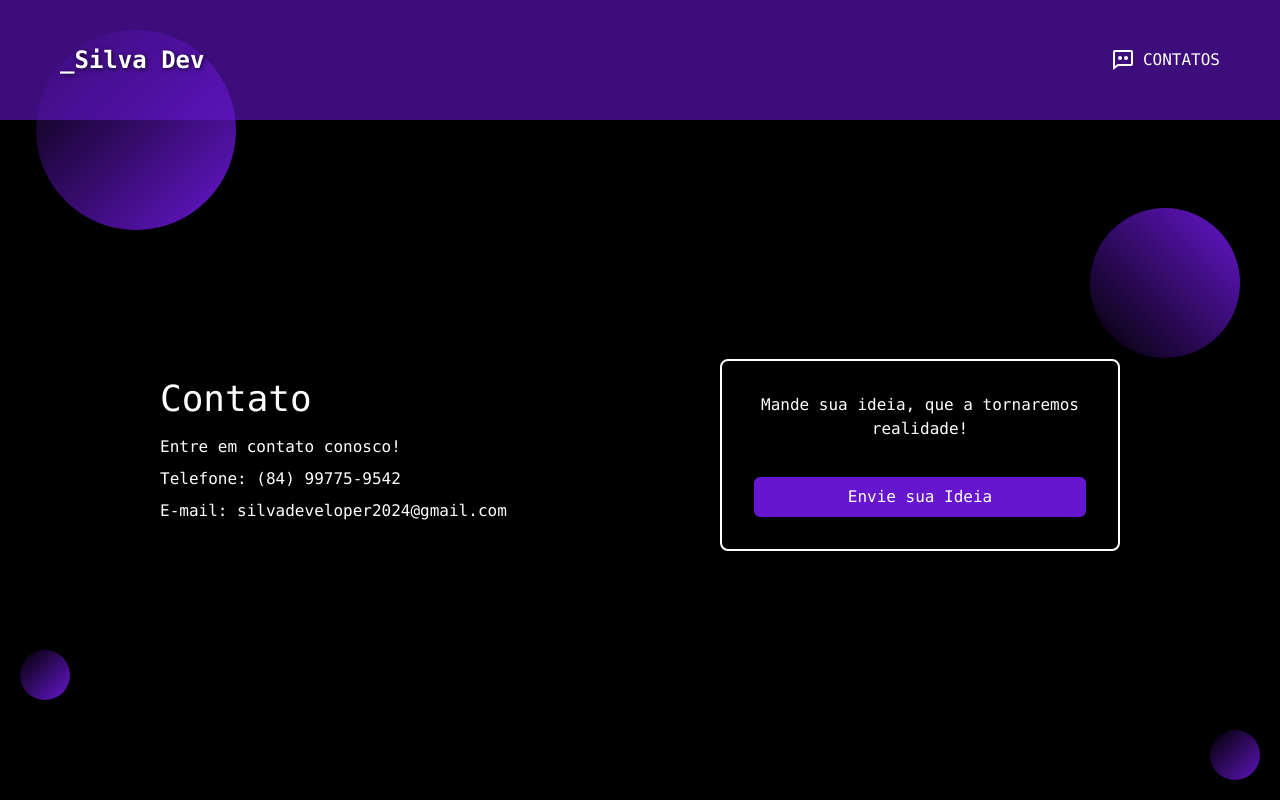
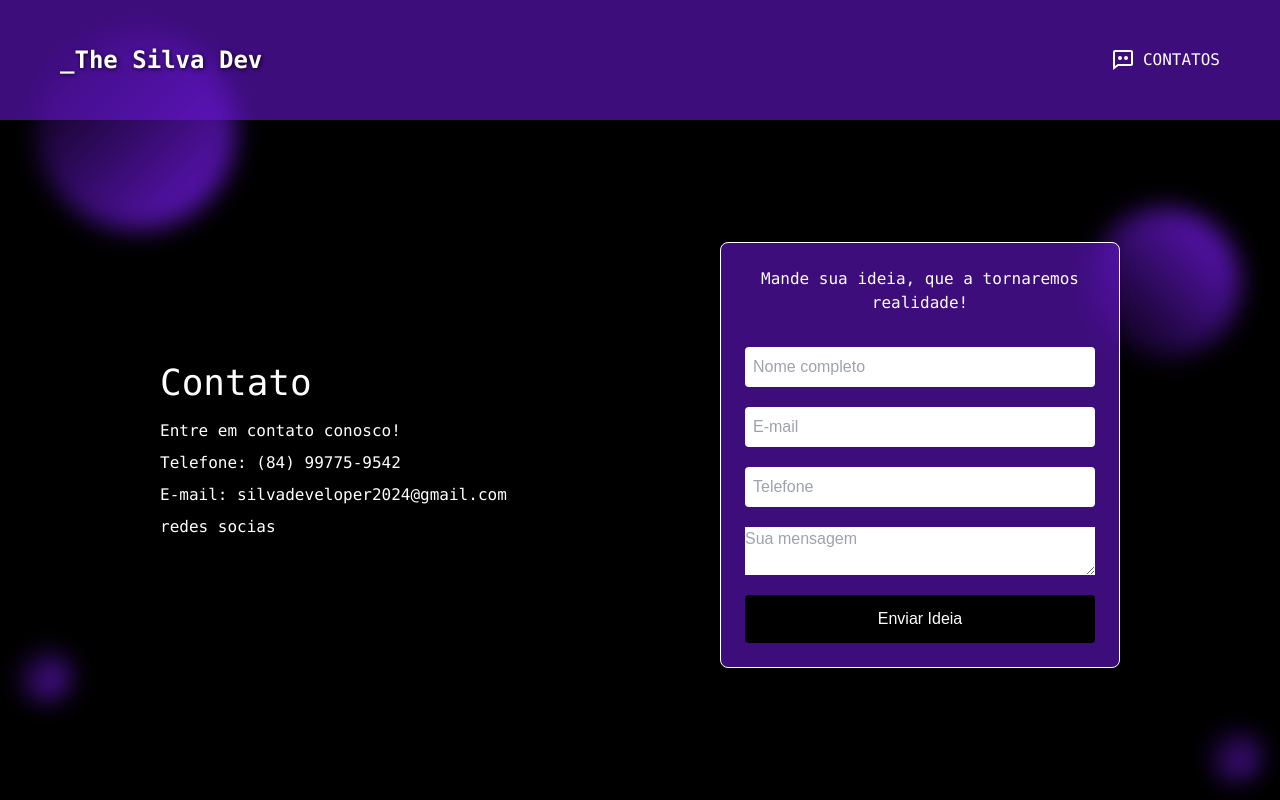
Before and after one commit to TheDev-Silva/silvadev, a Next.js app: page /Contacts in a window 1280 px wide. Built offline with nearby package versions, Linux system fonts and the light colour scheme.

Commit message:
feat: adição de formulario com envio de email

```diff
--- a/src/app/Contacts/page.tsx
+++ b/src/app/Contacts/page.tsx
@@ -1,30 +1,87 @@
+'use client'
 
-import React from 'react';
+import { useRouter } from 'next/navigation';
+import { BiLoader } from 'react-icons/bi'
+/* import Router from 'next/navigation'; */
+import React, { useState } from 'react';
+import { Router } from 'next/router';
 
 export default function Contact() {
+
+   const route = useRouter()
+
+   const [formData, setFormData] = useState({
+      name: '', email: '', phone: '', message: ''
+   })
+   const [responseMessage, setResponseMessage] = useState('')
+   const [isLoading, setIsLoading] = useState(false)
+
+   const handleChange = (e: React.ChangeEvent<HTMLInputElement | HTMLTextAreaElement>) => {
+      const { name, value } = e.target;
+      setFormData((prev) => ({ ...prev, [name]: value }));
+   };
+
+   const handleSubmit = async (e: React.FormEvent<HTMLFormElement>) => {
+      e.preventDefault();
+      setIsLoading(true)
+
+      try {
+         const response = await fetch('http://localhost:3333/clients', {
+            method: 'POST',
+            headers: {
+               'Content-Type': 'application/json',
+            },
+            body: JSON.stringify(formData),
+         });
+
+         if (response.ok) {
+
+            setResponseMessage('Cadastro realizado com sucesso! Verifique seu e-mail.');
+            setFormData({ name: '', email: '', phone: '', message: '' }) // Limpa o formulário
+            setTimeout(() => {
+               ; // Redireciona para a home
+               // Se quiser apenas recarregar a página atual:
+
+               route.push('/')
+            }, 3000);
+         } else {
+            const { error } = await response.json();
+            setResponseMessage(`Erro: ${error}`);
+         }
+      } catch (error) {
+         console.error('Erro ao enviar a ideia:', error);
+         setResponseMessage('Erro ao enviar sua ideia. Tente novamente mais tarde!');
+      } finally {
+         setIsLoading(false)
+      }
+   };
+
+
+
+
    return (
       <div className='relative md:flex w-full bg-black items-center md:justify-between justify-center p-10 md:pt-[150px] pt-[200px] px-10 md:px-40 md:h-[100vh] min-h-[100vh]'>
          {/* Círculo decorativo ao fundo */}
 
          <div
-                className='absolute -inset-0 md:w-[200px] md:h-[200px] h-[100px] w-[100px] left-9 top-[30px] rounded-full bg-gradient-to-br to-[#6716cf] from-[#000] transition-all duration-300'
+            className='absolute -inset-0 md:w-[200px] md:h-[200px] h-[100px] w-[100px] left-9 top-[30px] rounded-full bg-gradient-to-br to-[#6716cf] from-[#000] transition-all duration-300 blur-md'
          //style={{ top: '10%', right: '0%', transform: 'translate(-50%, -50%)' }} // Centraliza o círculo atrás do conteúdo
          >
          </div>
          <div
-                className='absolute w-[50px] h-[50px] right-5 bottom-[20px] rounded-full bg-gradient-to-br to-[#6716cf] from-[#000] opacity-90 transition-all duration-300'
+            className='absolute w-[50px] h-[50px] right-5 bottom-[20px] rounded-full bg-gradient-to-br to-[#6716cf] from-[#000] opacity-90 transition-all duration-300 blur-md'
          //style={{ top: '10%', right: '0%', transform: 'translate(-50%, -50%)' }} // Centraliza o círculo atrás do conteúdo
          >
 
          </div>
          <div
-                className='absolute md:w-[50px] md:h-[50px] w-[40px] h-[40px] left-5  rounded-full bg-gradient-to-br to-[#6716cf] from-[#000] bottom-[100px] transition-all duration-300'
+            className='absolute md:w-[50px] md:h-[50px] w-[40px] h-[40px] left-5  rounded-full bg-gradient-to-br to-[#6716cf] from-[#000] bottom-[100px] transition-all duration-300 blur-md'
          //style={{ top: '10%', right: '0%', transform: 'translate(-50%, -50%)' }} // Centraliza o círculo atrás do conteúdo
          >
 
          </div>
          <div
-                className='absolute md:w-[150px] md:h-[150px] w-[80px] h-[80px] rounded-full bg-gradient-to-tr to-[#6716cf] from-[#000] right-10 top-52 bottom-[100px] transition-all duration-300'
+            className='absolute md:w-[150px] md:h-[150px] max-h-md w-[80px] h-[80px] rounded-full bg-gradient-to-tr to-[#6716cf] from-[#000] right-10 top-52 bottom-[100px] transition-all duration-300 blur-md'
          //style={{ top: '10%', right: '0%', transform: 'translate(-50%, -50%)' }} // Centraliza o círculo atrás do conteúdo
          ></div>
          <div className='relative z-10 mb-32 md:mb-0'>
@@ -32,17 +89,65 @@ export default function Contact() {
             <p className='text-white font-mono mb-2'>Entre em contato conosco!</p>
             <p className='text-white font-mono mb-2'>Telefone: (84) 99775-9542</p>
             <p className='text-white font-mono mb-2'>E-mail: silvadeveloper2024@gmail.com</p>
+            <p className='text-white font-mono mb-2'>redes socias </p>
 
          </div>
          {/* Conteúdo principal */}
-            <div className='relative z-10 text-center md:w-[400px] max-w-md bg-[#000] p-8 rounded-lg shadow-lg ' style={{ borderWidth: 2, borderColor: '#fff', justifyContent: 'center', alignItems: 'center'}}>
-                <p className='text-white font-mono mb-9'>Mande sua ideia, que a tornaremos realidade!</p>
-                <a
+         <div className='relative z-10 text-center md:w-[400px] p-2 bg-[#6716cf99] rounded-lg shadow-lg ' style={{ borderWidth: 1, borderColor: '#fff', justifyContent: 'center', alignItems: 'center' }}>
+            <div className="backdrop-blur-lg"></div>
+            <p className='text-white font-mono m-4'>Mande sua ideia, que a tornaremos realidade!</p>
+            {/*  <a
                     href="mailto:exemplo@email.com?subject=Minha Ideia de Projeto&body=Olá, estou entrando em contato para compartilhar uma ideia de projeto..."
                     className='w-full py-2 bg-[#6716cf] text-white rounded-md hover:bg-purple-700 transition duration-200 block text-center'
                 >
                     <p className='font-mono'>Envie sua Ideia</p>
-                </a>
+                </a> */}
+            <form onSubmit={handleSubmit} className='w-fill flex flex-col gap-5 p-4'>
+               <div className='flex flex-col relative z-10'>
+                  {/* <label className='absolute left-2 top-2 opacity-45 hover:top-[-4px]'>Nome</label> */}
+                  <input
+                     type="name"
+                     name='name'
+                     autoComplete={'name'}
+                     placeholder="Nome completo"
+                     value={formData.name}
+                     onChange={handleChange}
+                     required
+                     className='w-[400px], p-2 rounded-sm'
+                  />
+               </div>
+
+               <input
+                  type="email"
+                  name='email'
+                  autoComplete={'email'}
+                  placeholder="E-mail"
+                  value={formData.email}
+                  onChange={handleChange}
+                  required
+                  className='w-[400px], p-2 rounded-sm '
+               />
+               <input
+                  type="tel"
+                  autoComplete={'tel'}
+                  name='phone'
+                  placeholder="Telefone"
+                  value={formData.phone}
+                  onChange={handleChange}
+                  required
+                  className='w-[400px], p-2 rounded-sm '
+               />
+               <textarea
+                  name='message'
+                  placeholder="Sua mensagem"
+                  value={formData.message}
+                  onChange={handleChange}
+                  required
+                  className='h-200'
+               ></textarea>
+               <button type="submit" className='w-full text-white bg-black p-3 rounded-sm text-center items-center'>{isLoading ? <BiLoader className='animate-spin ease-linear spin-in-45' size={24} /> : 'Enviar Ideia'}</button>
+            </form>
+            {responseMessage && <p className='text-white'> {responseMessage}</p>}
          </div>
 
 
--- a/src/app/Header/Header.tsx
+++ b/src/app/Header/Header.tsx
@@ -36,7 +36,7 @@ export default function Header() {
             <div className='flex items-center min-w-[50px]'>
                <div className='flex'>
                   <Link href={'/'}>
-                  <h1 className='font-mono text-2xl text-white font-bold text drop-shadow-textsm' >_Silva Dev</h1>
+                  <h1 className='font-mono text-2xl text-white font-bold text drop-shadow-textsm' >_The Silva Dev</h1>
                   </Link>
 
                </div>
--- a/src/app/Initial/page.tsx
+++ b/src/app/Initial/page.tsx
@@ -18,7 +18,7 @@ export default function Initial() {
 
       <div className='flex w-full md:justify-end justify-center items-center relative'>
         {/* Contêiner com formato de círculo e overflow oculto */}
-        <div className='flex md:h-[380px] md:w-[380px] w-[380px] h-[380px] bg-gradient-to-l from-[#6716cf] to-[#020617] rounded-full overflow-hidden justify-center items-center' style={{ zIndex: 1 }}>
+        <div className='flex md:h-[380px] md:w-[380px] w-[380px] h-[380px] bg-gradient-to-l from-[#6716cf] to-[#020617] rounded-full overflow-hidden justify-center items-center ' style={{ zIndex: 1 }}>
           <Image
             src={'/perfil-1-removebg-preview (1).png'}
             alt={'foto-perfil'}
--- /dev/null
+++ b/src/app/clients/page.tsx
@@ -0,0 +1,24 @@
+'use client'
+import React from 'react'
+
+export default function Clients() {
+
+   const handleClient = async () => {
+
+
+
+      const response = await fetch('http://localhost/3333/cadastrados', {
+         method: 'post',
+         headers: {
+            'content-type': 'application/json'
+         },
+         body: ''
+        })
+   }
+
+
+
+   return (
+      <div>Clients</div>
+   )
+}
--- a/src/app/page.tsx
+++ b/src/app/page.tsx
@@ -15,11 +15,6 @@ import DrizzleLogo from '../images/drizzle-logo.png'
 import TailwindLogo from '../images/tailwind-logo.png'
 import FirebaseLogo from '../images/firebase-logo.png'
 import ProjectItem from "./ProjectItem/page";
-
-import Burger1 from '../../public/imageTheBurgerRock/burger-1.png'
-
-
-
 
 
 export default function Home() {
```
Lines whose indentation alone changed are shown as unchanged.
